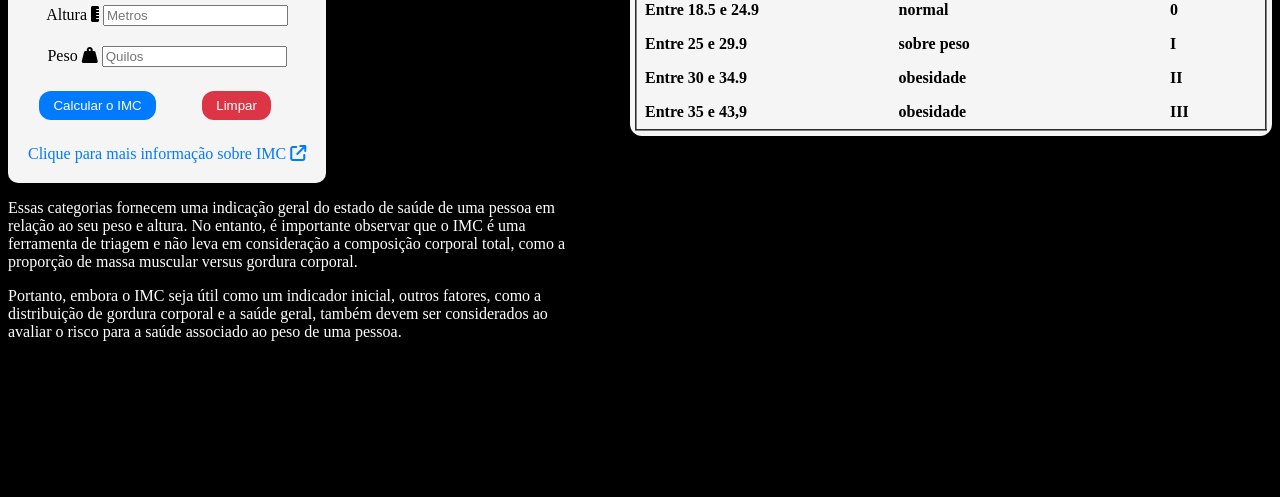
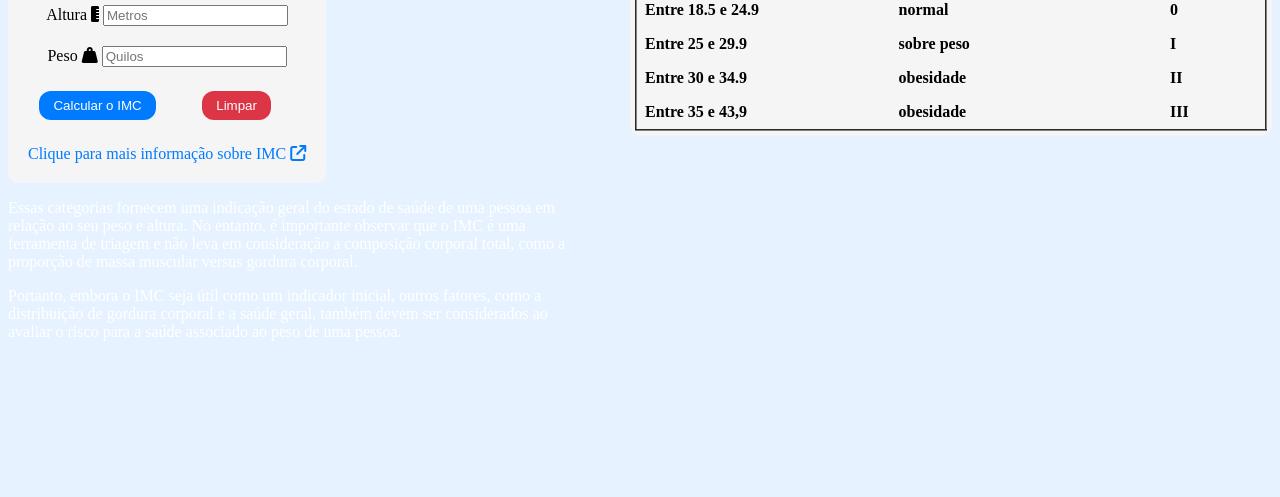
Before and after one commit to matheusvinmi/Calculadora-de-IMC, a plain HTML site: page index.html in a window 1280 px wide. Shown: the part 303-800 px from the top of the page. Drawn offline with Linux system fonts and the light colour scheme.

Commit message:
Update style.css

```diff
--- a/style.css
+++ b/style.css
@@ -1,5 +1,5 @@
 html, body{
-    background-color: black;
+    background-color: #e6f2ff;
     text-align: center;
     justify-content: center;
 }
```
